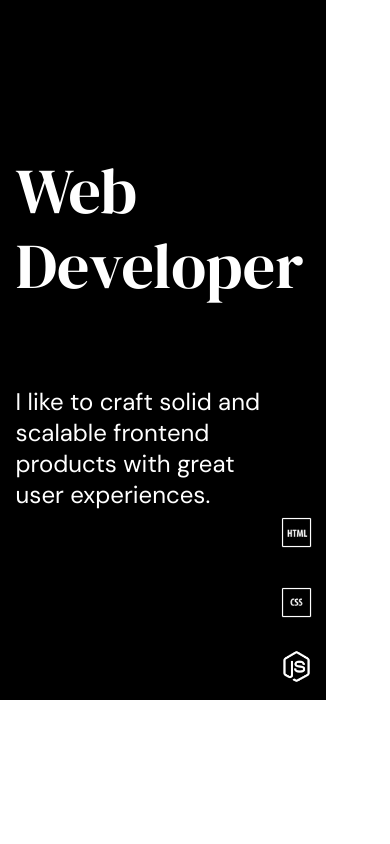
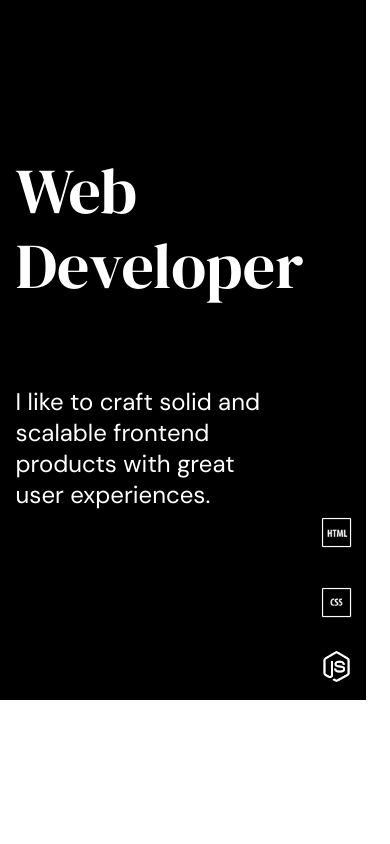
Before and after one commit to EugenTI181/personal-site, a plain HTML site: page index.html in a window 390 px wide. Shown: the top 844 px of the page. Drawn offline with Linux system fonts and the light colour scheme.

Commit message:
Update style.css

```diff
--- a/style.css
+++ b/style.css
@@ -184,7 +184,7 @@ p {
 
     .top-container {
         padding-left: 4vw;
-        width: 310px;
+        width: 350px;
     }
 
     h1 {
```
